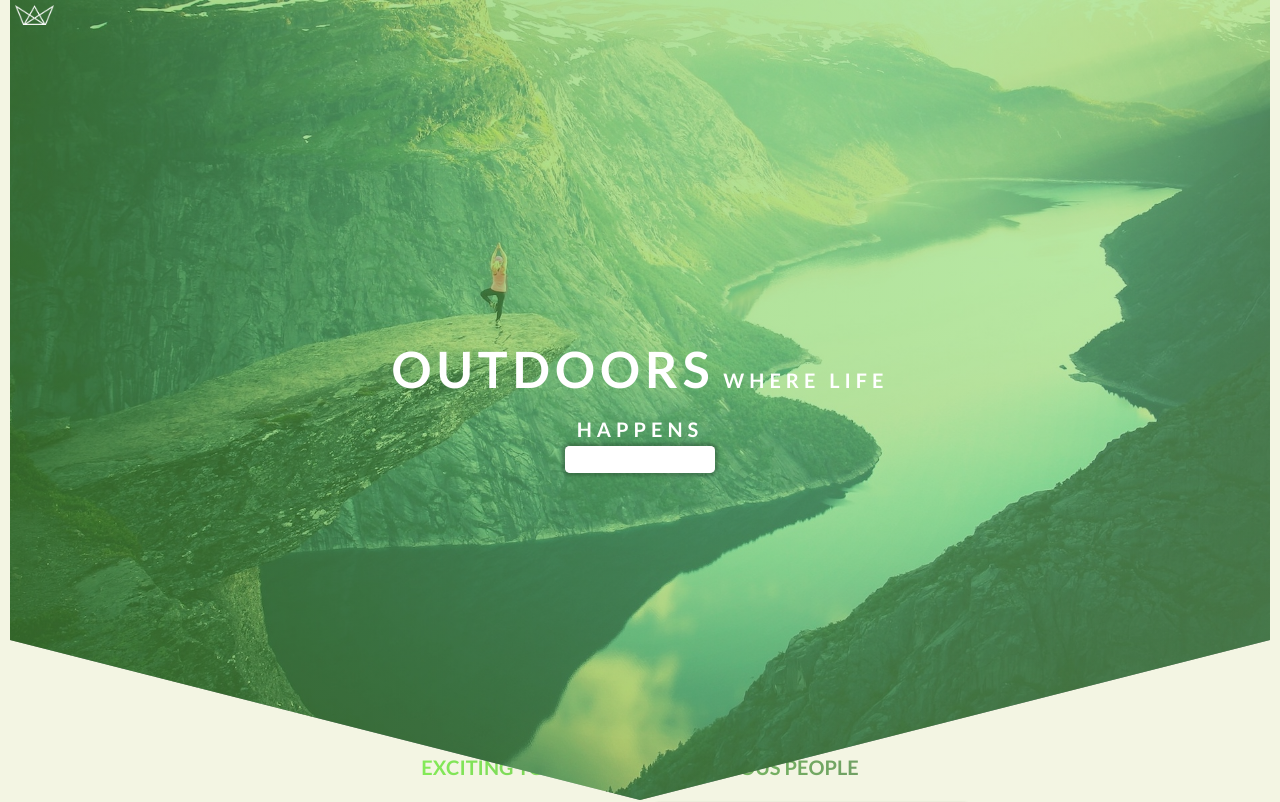
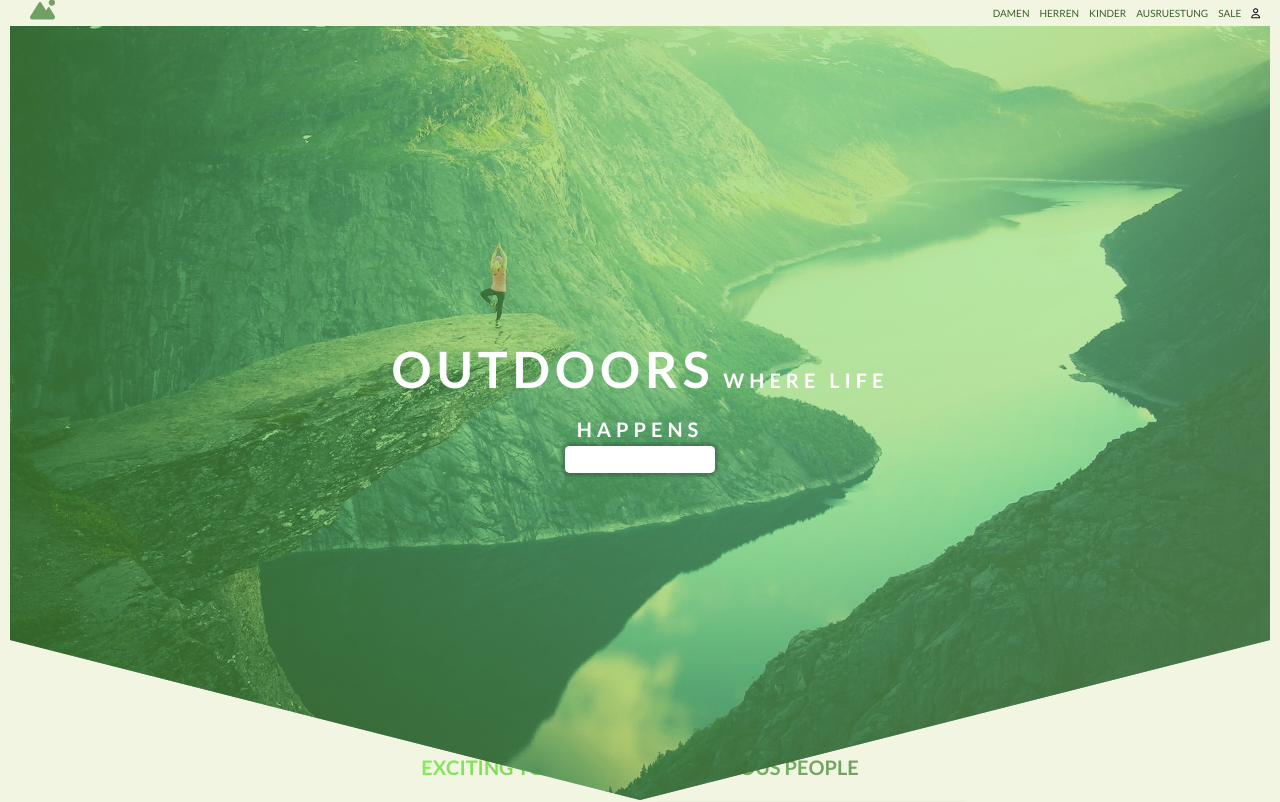
Before and after one commit to wantingPeng/animation-basic, a website: page index.html in a window 1280 px wide. Shown: the top 802 px of the page. Drawn offline with Linux system fonts and the light colour scheme.

Commit message:
finish navigation, but there are a bug
navigation disappear with scroll down, looks behind body element, but i already set z-index,

```diff
--- a/index.html
+++ b/index.html
@@ -11,7 +11,35 @@
 </head>
 <body>
   <header class="header">
-    <div class="header__logo-box"><img class="header__logo" src="img/logo-white.png" alt=""></div>
+
+      <nav class="nav">
+        <div class="header__logo-box"><i class="fa-solid fa-mountain-sun header__logo"></i></div>
+
+      <ul class="nav__ul">
+        <li class="nav__li">
+          <a href="#">damen</a>
+          <div class="flyout">
+            <ul class="flyout__ul">
+              <li>Outdoor-Bekleidung Outdoorjacken</li>
+              <li>Outdoorhosen</li>
+              <li>Shirts und Tops </li>
+              <li>Röcke und Kleider </li>
+              <li>Funktionsunterwäsche </li>
+              <li>Unterwäsche</li>
+              <li>Schwimmmode und Bademode</li>
+
+            </ul>
+          </div>
+
+        </li>
+        <li class="nav__li"><a href="#">herren</a></li>
+        <li class="nav__li"><a href="#">kinder</a></li>
+        <li class="nav__li"><a href="#">ausruestung</a></li>
+        <li class="nav__li"><a href="#">sale</a></li>
+        <li class="nav__li"> <i class="fa-regular fa-user"></i></li>
+
+      </ul>
+      </nav>
 
 <div class="header__content-box">
     <h1 class="header__text">
@@ -294,7 +322,7 @@ title="Password must contain at least one letter, one number, and be at least 8
 
 
 <section class="footer">
-<div class="footer__logo-box">
+<div class="footer__logo-box margen-button-large">
   <img class="footer__logo" src="img/logo-green-2x.png" alt="">
 
 </div>
@@ -321,5 +349,6 @@ title="Password must contain at least one letter, one number, and be at least 8
 </div>
 </section>
 
+
 </body>
 </html>
--- /dev/null
+++ b/sass/component/_flyout.scss
@@ -0,0 +1,18 @@
+@use "../abstract/_all" as *;
+
+.flyout{
+  position: absolute;
+padding: 1rem;
+background-color: $main-gray;
+top:120%;
+display: none;
+.nav__li:hover &{
+  display: block;
+  z-index: 20;
+}
+  &__ul{
+list-style: none;
+color: $text-bg-color-1;
+
+  }
+}
--- a/sass/layout/_header.scss
+++ b/sass/layout/_header.scss
@@ -4,19 +4,26 @@
 
 
 .header{
+
   background-image:linear-gradient(to left, $color-1, $color-2) ,url(img/hero.jpg);
   background-position: top;
   height: 100vh;
   background-size: cover;
   clip-path:polygon(0 0, 100% 0%, 100% 80%, 50% 100%, 0 80%);
   position: relative;
+
   &__logo-box{
-    position: absolute;
+  /*   position: absolute;
     top: .5rem;
-    left: .5rem;
+    left: .5rem; */
+    margin-left: 3rem;
+    margin-right: auto;
   }
   &__logo{
-    height: 20px;
+    font-size:$font-h4;
+color: $text-bg-color-1;
+
+
   }
   &__content-box{
     position: absolute;
--- /dev/null
+++ b/sass/layout/_navgation.scss
@@ -0,0 +1,37 @@
+@use "../abstract/_all" as *;
+
+
+.nav{
+position: fixed;
+background-color:$main-gray;
+height: 2.6rem;
+display: flex;
+top:0;
+left: 0;
+width: 100%;
+z-index: 10000;
+/* width: 813px;; */
+&__ul{
+margin-right: 2rem;
+  display: flex;
+
+
+align-items: center;
+ column-gap: 1rem;
+}
+&__li{
+  position: relative;
+list-style: none;
+ & a{
+  text-transform: uppercase;
+  color:$head-color;
+  text-decoration: none;
+  padding-bottom: 3px;
+  &:hover{
+    border-bottom: 2px solid $head-color;
+
+  }
+}
+
+}
+}
--- a/sass/main.scss
+++ b/sass/main.scss
@@ -10,12 +10,15 @@
 @use "component/flip";
 @use "component/circle";
 @use "component/login";
+@use "component/flyout";
+
 
 @use "layout/header";
 @use "layout/two-column";
 @use "layout/four-column";
 @use "layout/three.column";
 @use "layout/footer";
+@use "layout/navgation";
 
 
 @use "pages/home";
```
Also changed, not shown: sass/main.css, style.css, 2 other files.
